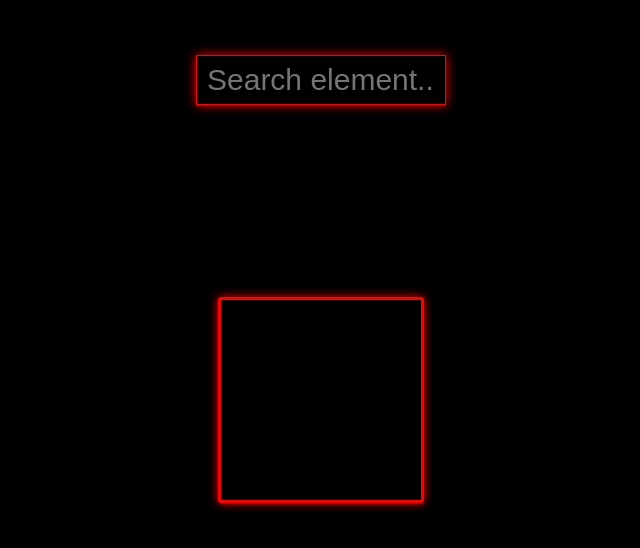
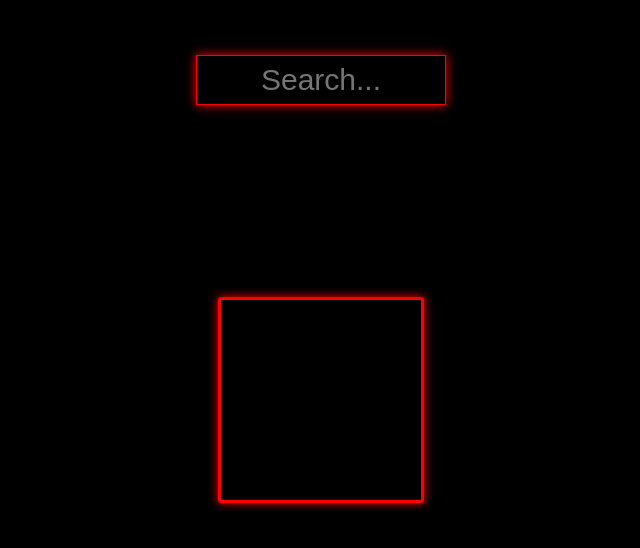
Before and after one commit to nullptrmachine/nullptrmachine.github.io, a plain HTML site: page index.html in a window 1280 px wide. Shown: the whole page, without its empty margins (319-959 px from the left). Drawn offline with Linux system fonts and the light colour scheme.

Commit message:
Update index.html

```diff
--- a/index.html
+++ b/index.html
@@ -16,7 +16,7 @@ document.head.appendChild(style);
 
 var searchBar = document.createElement('input');
 searchBar.type = 'text';
-searchBar.placeholder = 'Search element...';
+searchBar.placeholder = 'Search...';
 searchBar.style.width = '100%';
 searchBar.style.height = '50px';
 searchBar.style.fontSize = '30px';
```
